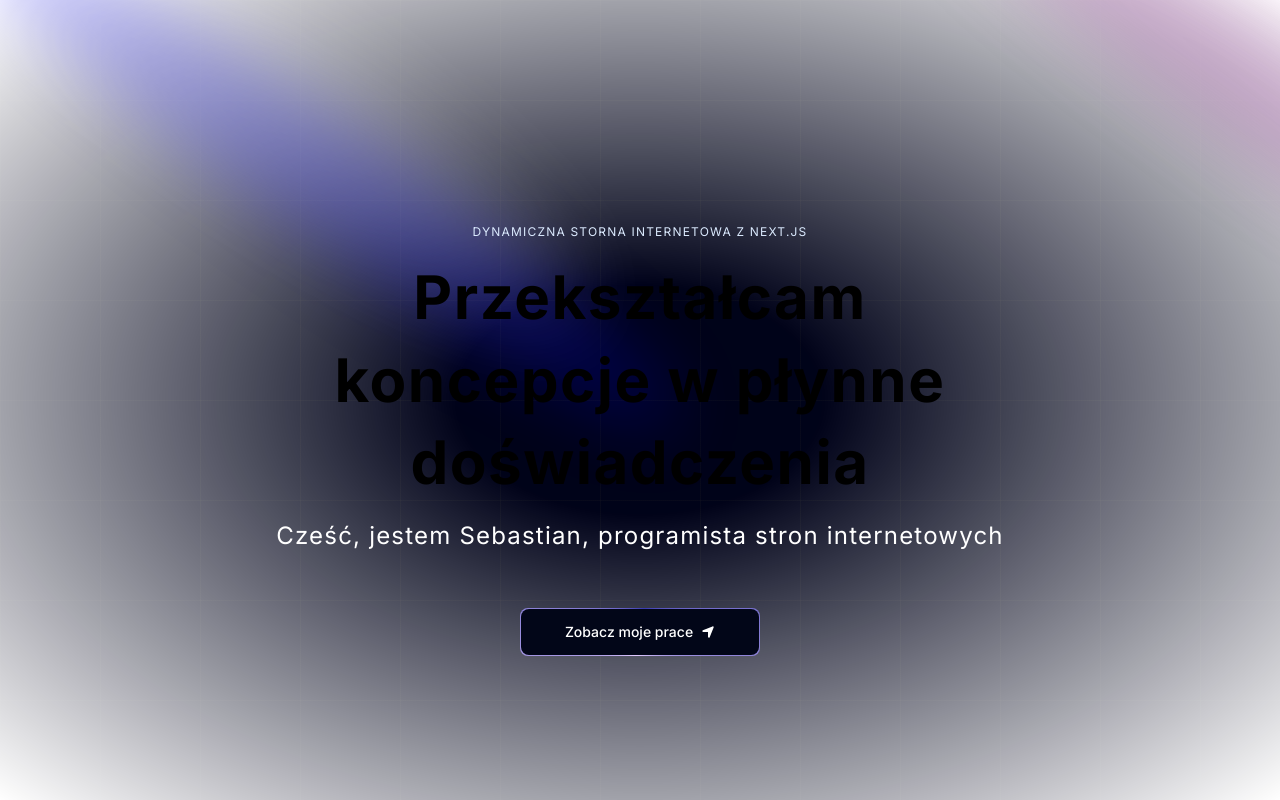
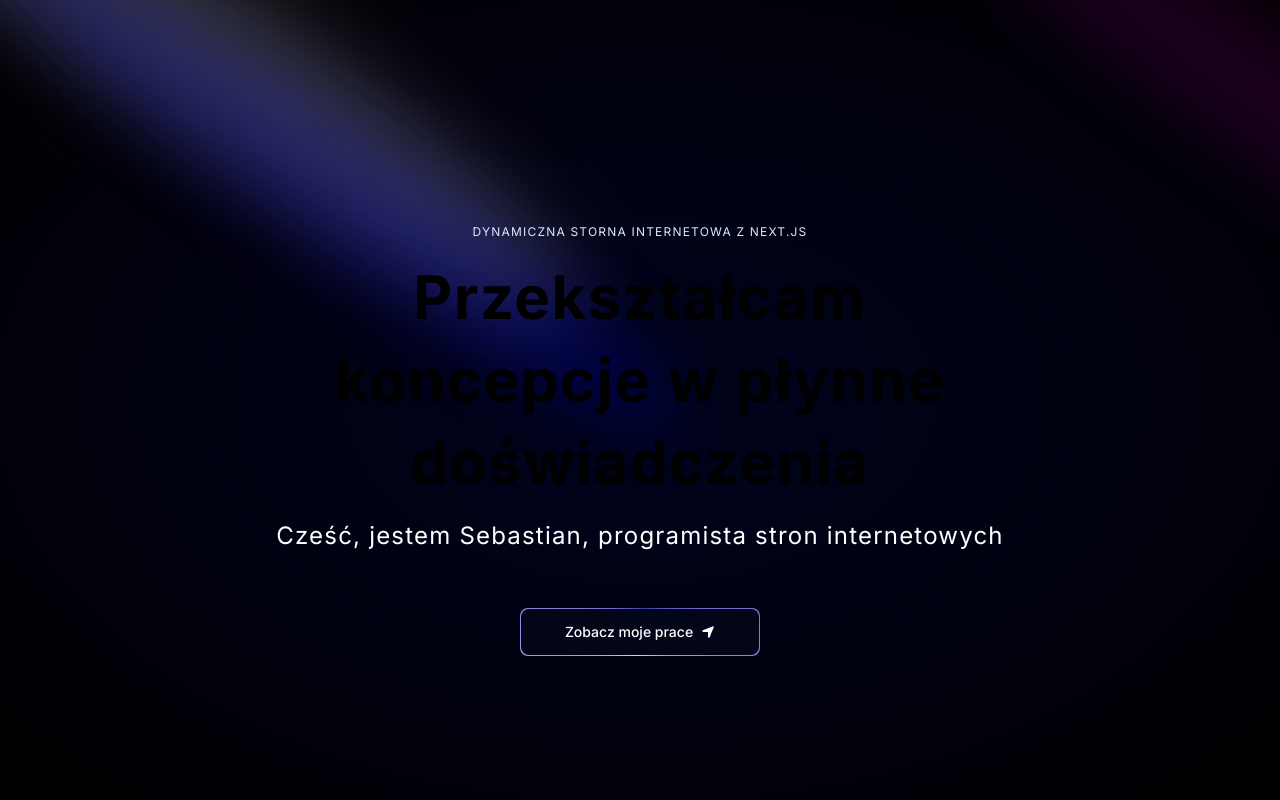
Before and after one commit to vat332/portfolio, a Next.js app: page / in a window 1280 px wide. Shown: the top 800 px of the page. Built offline with nearby package versions, Linux system fonts and the light colour scheme.

Commit message:
Update styles for dark mode support and adjust background properties in Hero component

```diff
--- a/app/globals.css
+++ b/app/globals.css
@@ -1,9 +1,10 @@
 @import "tailwindcss";
 
 :root {
-  --background: #ffffff;
+  --background: #171717;
   --foreground: #171717;
   --black: #000;
+  --color: #fff;
 }
 
 @theme {
@@ -19,11 +20,6 @@
   --animate-fifth: moveInCircle 20s ease infinite;
   --animate-scroll: scroll var(--animation-duration, 40s)
     var(--animation-direction, forwards) linear infinite;
-
-  @keyframes scroll {
-    to {
-      transform: translate(calc(-50% - 0.5rem));
-    }
 }
 @keyframes moveHorizontal {
   0% {
@@ -36,7 +32,11 @@
     transform: translateX(-50%) translateY(-10%);
   }
 }
-
+@keyframes scroll {
+  to {
+    transform: translate(calc(-50% - 0.5rem));
+  }
+}
 @keyframes moveInCircle {
   0% {
     transform: rotate(0deg);
@@ -46,7 +46,6 @@
   }
   100% {
     transform: rotate(360deg);
-    }
   }
 }
 @keyframes spotlight {
--- a/app/layout.tsx
+++ b/app/layout.tsx
@@ -23,7 +23,7 @@
           <ThemeProvider
             attribute="class"
             defaultTheme="dark"
-            enableSystem
+            enableSystem={false}
             disableTransitionOnChange
           >
             {children}
--- a/app/page.tsx
+++ b/app/page.tsx
@@ -11,7 +11,7 @@
 export default function Home() {
   return (
     <main className="relative bg-black-100 flex justify-center items-center flex-col mx-auto sm:px-10 px-5 overflow-clip">
-      <div className="max-w-7xl w-full">
+      <div className="max-w-7xl w-full dark">
         <FloatingNav navItems={navItems} />
         <Hero />
         <Grid />
--- a/components/Hero.tsx
+++ b/components/Hero.tsx
@@ -24,10 +24,10 @@
             "absolute inset-0",
             "[background-size:100px_100px]",
             "dark:[background-image:linear-gradient(to_right,#e4e4e7_0.1px,transparent_0.55px),linear-gradient(to_bottom,#e4e4e7_0.1px,transparent_0.55px)]",
-            "[background-image:linear-gradient(to_right,#262626_0.1px,transparent_0.6px),linear-gradient(to_bottom,#262626_0.1px,transparent_0.6px)]"
+            "normal:[background-image:linear-gradient(to_right,#262626_0.1px,transparent_0.6px),linear-gradient(to_bottom,#262626_0.1px,transparent_0.6px)]"
           )}
         />
-        <div className="pointer-events-none absolute inset-0 flex items-center justify-center bg-white [mask-image:radial-gradient(ellipse_at_center,transparent_20%,black)] dark:bg-black-100" />
+        <div className="pointer-events-none absolute inset-0 flex items-center justify-center bg-black [mask-image:radial-gradient(ellipse_at_center,transparent_20%,black)] dark:bg-black-100" />
       </div>
       <div className="flex justify-center relative my-20 z-10 ">
         <div className="max-w-[89vw] md:max-w-2xl lg:max-w-[60vw] flex flex-col items-center justify-center">
```
Lines whose indentation alone changed are shown as unchanged.
